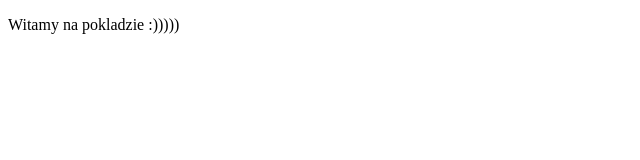
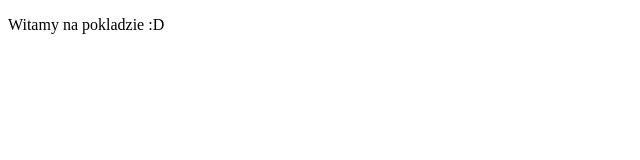
Before and after one commit to F123ILIP/ProjTI, a plain HTML site: page index.html in a window 1280 px wide. Shown: the full height of the page, 0-640 px from the left. Drawn offline with Linux system fonts and the light colour scheme.

Commit message:
Update index.html

```diff
--- a/index.html
+++ b/index.html
@@ -9,7 +9,7 @@
 </head>
 
 <body>
-<p>Witamy na pokladzie :))))) </p>
+<p>Witamy na pokladzie :D </p>
 </body>
 
 </html>
```
